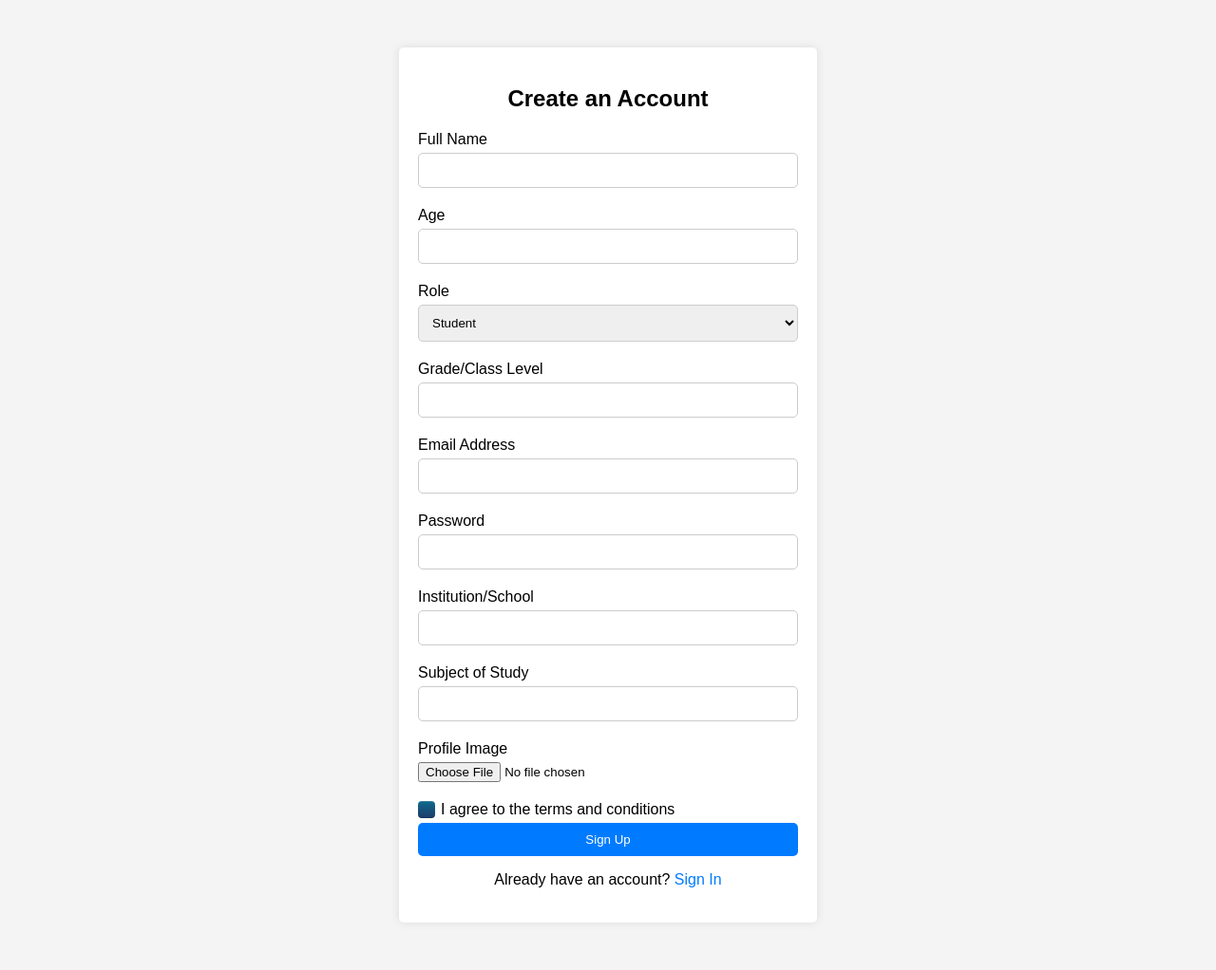
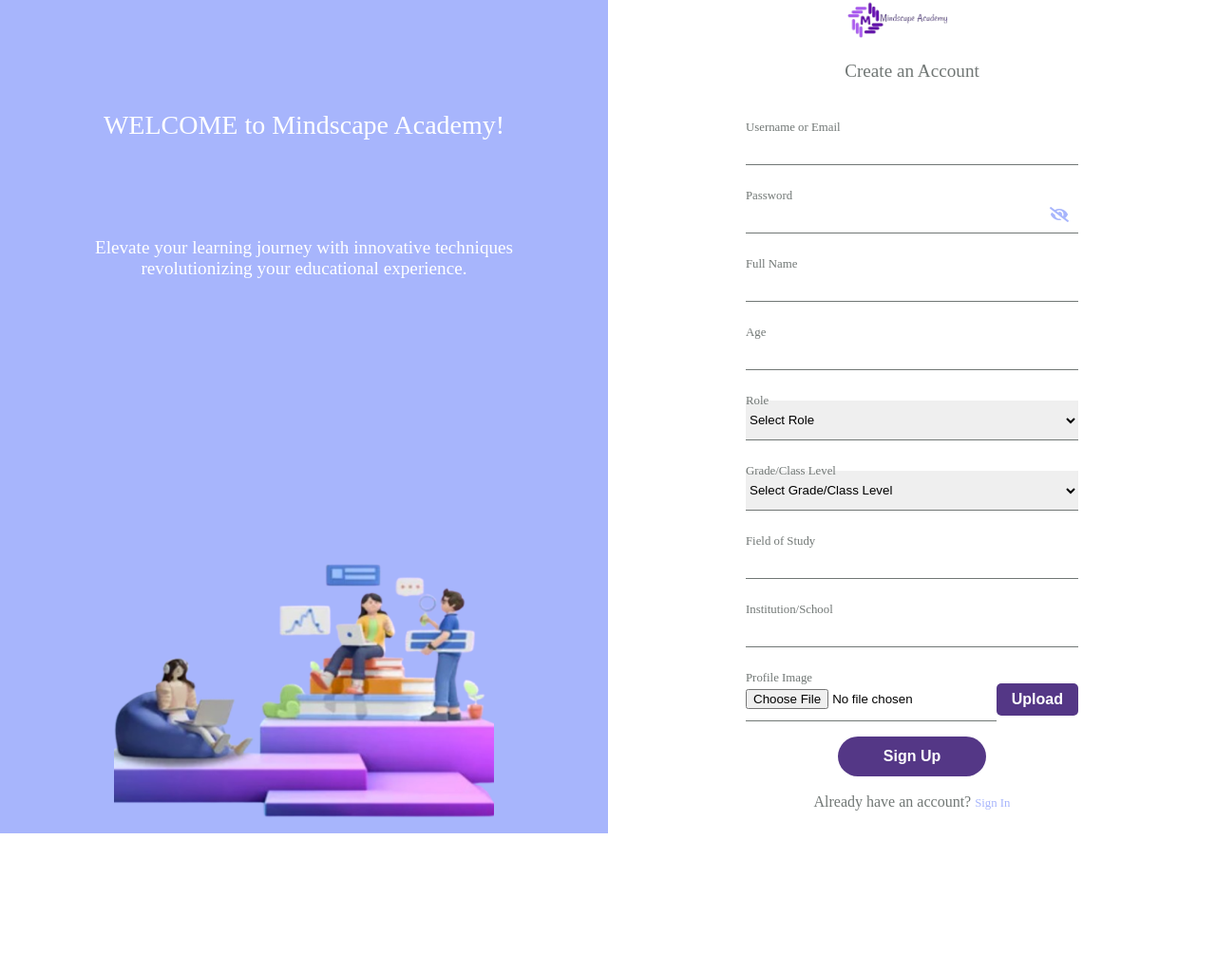
Before and after one commit to reemini/MindEscapeAcademy, a Django app: page /signup in a window 1280 px wide. Shown: the whole page at 95% size. After the commit the page ends 878 px from the top, so only its background shows below. Run offline with Django 5.2, Linux system fonts and the light colour scheme.

Commit message:
sign up page almost done

```diff
--- a/page/static/page/css/login style.css
+++ b/page/static/page/css/login style.css
@@ -40,7 +40,7 @@
   max-width: 400px;
 }
 
-.container__left h2 {
+.container__left h1 {
   font-size: 1.75rem;
   font-weight: 500;
   color: var(--white);
--- a/page/static/page/css/signup style.css
+++ b/page/static/page/css/signup style.css
@@ -1,174 +1,197 @@
-/* signup_style.css */
+@import url("https://fonts.googleapis.com/css2?family=Poppins:wght@400;500;600&display=swap");
+
+:root {
+  --primary-color: #A7B5FC;
+  --secondary-color: #717775;
+  --text-dark: #333333;
+  --text-light: #767268;
+  --extra-light: #f3f4f6;
+  --white: #ffffff;
+}
+
+* {
+  padding: 0;
+  margin: 0;
+  box-sizing: border-box;
+}
 
 body {
-    font-family: Arial, sans-serif;
-    margin: 0;
-    padding: 0;
-    background-color: #f4f4f4;
+  font-family: 'Times New Roman', Times, serif;
 }
 
 .container {
-    max-width: 400px;
-    margin: 50px auto;
-    background-color: #fff;
-    padding: 20px;
-    border-radius: 5px;
-    box-shadow: 0 0 10px rgba(0, 0, 0, 0.1);
+  min-height: 100vh;
+  display: grid;
+  grid-template-columns: repeat(2, 1fr);
 }
 
-  .container h2 {
+.container__left {
+  padding: 1rem;
+  display: flex;
+  flex-direction: column;
+  align-items: center;
+  justify-content: center;
+  gap: 12rem;
+  background-color: var(--primary-color);
+}
+
+.container__left img {
+  width: 100%;
+  max-width: 400px;
+  margin-top: auto;
+}
+
+.container__left h1 {
+  font-size: 1.75rem;
+  font-weight: 500;
+  color: var(--white);
+  margin-top: 100px;
+}
+
+.container__left p {
+  max-width: 500px;
+  font-size: 1.2rem;
+  text-align: center;
+  color: var(--white);
+  margin-top: -90px;
+  margin-bottom: -90px;
+}
+
+.container__right {
+  display: flex;
+  align-items: center;
+  justify-content: center;
+}
+
+.content {
+  width: 100%;
+  max-width: 350px;
+  display: grid;
+  gap: 1rem;
+}
+
+.logo-remove {
+  max-width: 150px;
+  margin: auto;
+  margin-bottom: 0.5rem;
+}
+
+.header {
+  margin-bottom: 1rem;
+  font-size: 1.2rem;
+  font-weight: 500;
+  color: var(--secondary-color);
   text-align: center;
 }
 
-  .form-group {
-    margin-bottom: 20px;
+form {
+  display: grid;
 }
 
-  label {
-    display: block;
-    margin-bottom: 5px;
+.input__group {
+  position: relative;
+  margin: 1rem 0;
+  display: flex;
 }
 
-  input[type="text"],
-  input[type="email"],
-  input[type="password"],
-  input[type="number"],
-  select,
-  button {
-    width: 100%;
-    padding: 10px;
-    border: 1px solid #ccc;
-    border-radius: 5px;
+form label {
+  position: absolute;
+  top: 50%;
+  left: 0;
+  transform: translateY(-50%);
+  font-size: 0.9rem;
+  color: var(--secondary-color);
+  pointer-events: none;
+  transition: 0.3s;
 }
 
-  button {
+form input, form select {
+  padding: 0.75rem 0;
   width: 100%;
-    padding: 10px;
-    background-color: #007bff;
-    color: #fff;
+  outline: none;
+  border: none;
+  border-bottom: 1px solid var(--secondary-color);
+  line-height: 1px;
+}
+
+form input:not(:placeholder-shown) ~ label,
+form input:focus ~ label {
+  top: 0;
+  font-size: 0.8rem;
+}
+
+form select:not(:placeholder-shown) ~ label,
+form select:focus ~ label {
+  top: 0;
+  font-size: 0.8rem;
+}
+
+form p {
+  text-align: right;
+  margin-bottom: 1.5rem;
+}
+
+form p a {
+  font-size: 0.8rem;
+  font-weight: 500;
+  color: var(--primary-color);
+  text-decoration: none;
+}
+
+form button {
+  padding: 0.75rem 3rem;
+  max-width: fit-content;
+  margin: auto;
+  outline: none;
+  border: none;
+  border-radius: 5rem;
+  font-size: 1rem;
+  font-weight: 600;
+  color: var(--white);
+  background-color: #543786;
+  cursor: pointer;
+  transition: 0.3s;
+}
+
+form button:hover {
+  background-color: #543786;
+}
+
+.input__group button {
+  background-color: #543786;
+  color: var(--white);
+  padding: 0.5rem 1rem;
   border: none;
   border-radius: 5px;
   cursor: pointer;
 }
 
-  button:hover {
-    background-color: #0056b3;
-  }
 
-  p {
+.create__account {
+  color: var(--secondary-color);
   text-align: center;
 }
 
-  p a {
-    color: #007bff;
-    text-decoration: none;
+.create__account a {
+  color: var(--primary-color);
 }
 
-  p a:hover {
-    text-decoration: underline;
+@media (max-width: 788px) {
+  .container {
+    grid-template-columns: repeat(1, 1fr);
   }
 
-  /* Pop-up Message Styling */
-.popup {
-    display: none;
-    position: fixed;
-    top: 50%;
-    left: 50%;
-    transform: translate(-50%, -50%);
-    background-color: rgba(0, 0, 0, 0.5);
-    width: 80%;
-    max-width: 500px;
-    padding: 20px;
-    border-radius: 10px;
-    z-index: 999;
+  .container__left,
+  .container__right {
+    min-height: 100vh;
+  }
 }
 
-  .popup-content {
-    background-color: #fff;
-    padding: 20px;
-    border-radius: 10px;
-    text-align: center;
+#togglePasswordIcon {
+  position: absolute;
+  right: 10px;
+  top: 50%;
+  transform: translateY(-50%);
+  cursor: pointer;
+  color: var(--primary-color);
 }
-
-  .close {
-    position: absolute;
-    top: 10px;
-    right: 10px;
-    cursor: pointer;
-  }
-
-  #ok-btn {
-    margin-top: 20px;
-    padding: 10px 20px;
-    background-color: #007bff;
-    color: #fff;
-    border: none;
-    border-radius: 5px;
-    cursor: pointer;
-  }
-
-  #ok-btn:hover {
-    background-color: #0056b3;
-  }
-
-  .checkbox-wrapper-65 *,
-.checkbox-wrapper-65 ::after,
-.checkbox-wrapper-65 ::before {
-  box-sizing: border-box;
-}
-
-.checkbox-wrapper-65 .cbx {
-  position: relative;
-  display: block;
-  float: left;
-  width: 18px;
-  height: 18px;
-  border-radius: 4px;
-  background-color: #1c4780;
-  background-image: linear-gradient(#0f698d, #1d3c6b);
-  box-shadow: inset 0 1px 1px rgba(255, 255, 255, 0.15), inset 0 -1px 1px rgba(0, 0, 0, 0.15);
-  transition: all 0.15s ease;
-  margin-right: 6px; /* Adjusted margin for positioning */
-}
-
-.checkbox-wrapper-65 .cbx svg {
-  position: absolute;
-  top: 3px;
-  left: 3px;
-  fill: none;
-  stroke-linecap: round;
-  stroke-linejoin: round;
-  stroke: #fff;
-  stroke-width: 2;
-  stroke-dasharray: 17;
-  stroke-dashoffset: 17;
-  transform: translate3d(0, 0, 0);
-}
-
-.checkbox-wrapper-65 .cbx + span {
-  float: left;
-}
-
-.checkbox-wrapper-65 {
-  user-select: none;
-}
-
-.checkbox-wrapper-65 label {
-  display: inline-block;
-  cursor: pointer;
-}
-
-.checkbox-wrapper-65 input[type="checkbox"] {
-  display: none;
-  visibility: hidden;
-}
-
-.checkbox-wrapper-65 input[type="checkbox"]:checked + .cbx {
-  background-color: #8e791d;
-  background-image: linear-gradient(#2584d2, #1d52c1);
-}
-
-.checkbox-wrapper-65 input[type="checkbox"]:checked + .cbx svg {
-  stroke-dashoffset: 0;
-  transition: all 0.15s ease;
-}
--- a/templates/page/signup.html
+++ b/templates/page/signup.html
@@ -1,113 +1,95 @@
 {% block content %}
 {% load static %}
+
+  <title>Registeration page</title>
   <link rel="stylesheet" href="{% static 'page/css/signup style.css' %}">
-<title>Registration</title>
+  <link rel="stylesheet" href="https://cdnjs.cloudflare.com/ajax/libs/font-awesome/5.15.4/css/all.min.css">
+</head>
   <div class="container">
-  <h2>Create an Account</h2>
-  <form action="#" id="signup-form">
-    <div class="form-group">
-      <label for="fullname">Full Name</label>
-      <input type="text" id="fullname" name="fullname" required>
+    <div class="container__left">
+      <h1> WELCOME to Mindscape Academy!</h1>
+      <p>
+        Elevate your learning journey with innovative techniques
+        revolutionizing your educational experience.
+      </p>
+      <img src="{% static 'images/signup.png' %}" alt="this is the sign-up page" />
     </div>
-    <div class="form-group">
+    <div class="container__right">
+      <div class="content">
+        <img class="logo-remove" src="{% static 'images/logo-remove.png' %}" alt="logo" />
+        <p class="header">Create an Account</p>
+        <form>
+          <div class="input__group">
+            <input type="text" required />
+            <label for="username">Username or Email</label>
+          </div>
+          <div class="input__group">
+            <input type="password" id="passwordInput" required />
+            <label for="password">Password</label>
+            <i id="togglePasswordIcon" class="fas fa-eye-slash" onclick="togglePasswordVisibility()"></i>
+          </div>
+          <div class="input__group">
+            <input type="text" required />
+            <label for="fullName">Full Name</label>
+          </div>
+          <div class="input__group">
+            <input type="number" required />
             <label for="age">Age</label>
-      <input type="number" id="age" name="age" required>
           </div>
-    <div class="form-group">
+          <div class="input__group">
+            <select required>
+              <option value="" disabled selected>Select Role</option>
+              <option value="student">Student</option>
+              <option value="teacher">Teacher</option>
+              <option value="parent">Parent</option>
+            </select>
             <label for="role">Role</label>
-      <select id="role" name="role" required>
-        <option value="Student">Student</option>
-        <option value="Teacher">Teacher</option>
-        <option value="Parent">Parent</option>
+          </div>
+          <div class="input__group">
+            <select required>
+              <option value="" disabled selected>Select Grade/Class Level</option>
+              <option value="grade1">Grade 1</option>
+              <option value="grade2">Grade 2</option>
+              <!-- Add more options as needed -->
             </select>
+            <label for="gradeLevel">Grade/Class Level</label>
           </div>
-    <div class="form-group">
-      <label for="grade">Grade/Class Level</label>
-      <input type="text" id="grade" name="grade" required>
+          <div class="input__group">
+            <input type="text" required />
+            <label for="fieldOfStudy">Field of Study</label>
           </div>
-    <div class="form-group">
-      <label for="email">Email Address</label>
-      <input type="email" id="email" name="email" required>
+          <div class="input__group">
+            <input type="text" required />
+            <label for="school">Institution/School</label>
           </div>
-    <div class="form-group">
-      <label for="password">Password</label>
-      <input type="password" id="password" name="password" required>
+          <div class="input__group">
+            <input type="file" id="profileImage" accept="image/*" required />
+            <label for="profileImage">Profile Image</label>
+            <button type="button">Upload</button>
           </div>
-    <div class="form-group">
-      <label for="institution">Institution/School</label>
-      <input type="text" id="institution" name="institution" required>
-    </div>
-    <div class="form-group">
-      <label for="subject">Subject of Study</label>
-      <input type="text" id="subject" name="subject" required>
-    </div>
-    <div class="form-group">
-      <label for="profile-pic">Profile Image</label>
-      <input type="file" id="profile-pic" name="profile-pic" accept="image/*">
-    </div>
-    <div class="checkbox-wrapper-65">
-      <label for="cbk1-65">
-        <input id="cbk1-65" type="checkbox">
-        <span class="cbx">
-          <svg viewBox="0 0 12 11" height="11px" width="12px">
-            <polyline points="1 6.29411765 4.5 10 11 1"></polyline>
-          </svg>
-        </span>
-        <span>I agree to the terms and conditions</span>
-      </label>
-    </div>
-    <button type="submit" id="signup-btn">Sign Up</button>
+          <button>Sign Up</button><br>
+          <p class="create__account">
+            Already have an account? <a href="{% url 'login' %}">Sign In</a>
+          </p>
         </form>
-  <p>Already have an account? <a href="{% url 'login' %}">Sign In</a></p>
-</div>
-
-
-<!-- Pop-up Message -->
-<div class="popup" id="popup-message">
-  <div class="popup-content">
-    <span class="close" id="close-popup">&times;</span>
-    <h3>POP-UP Message</h3>
-    <p>THANK YOU!<br>
-      We are Happy for having you here.<br>
-      We will review your account information and process your request to assign you for your role. We will notify you soon via email, Stay Tuned...</p>
-    <button id="ok-btn">Ok</button>
       </div>
     </div>
+  </div>
+  <script>
+    function togglePasswordVisibility() {
+      var passwordInput = document.getElementById("passwordInput");
+      var togglePasswordIcon = document.getElementById("togglePasswordIcon");
 
-<script>
-// Get the sign-up form and sign-up button
-const signupForm = document.getElementById('signup-form');
-const signupButton = document.getElementById('signup-btn');
-
-// Get the pop-up message and close button
-const popup = document.getElementById('popup-message');
-const closePopup = document.getElementById('close-popup');
-
-// Function to show the pop-up message
-function showPopup() {
-  popup.style.display = 'block';
+      if (passwordInput.type === "password") {
+        passwordInput.type = "text";
+        togglePasswordIcon.classList.remove("fa-eye-slash");
+        togglePasswordIcon.classList.add("fa-eye");
+      } else {
+        passwordInput.type = "password";
+        togglePasswordIcon.classList.remove("fa-eye");
+        togglePasswordIcon.classList.add("fa-eye-slash");
       }
-
-// Function to hide the pop-up message
-function hidePopup() {
-  popup.style.display = 'none';
     }
-
-// Event listener for sign-up button click
-signupButton.addEventListener('click', function(event) {
-  event.preventDefault(); // Prevent form submission for demonstration purpose
-  showPopup();
-});
-
-// Event listener for close button click
-closePopup.addEventListener('click', function() {
-  hidePopup();
-});
-
-// Event listener for "Ok" button click to close the pop-up message
-document.getElementById('ok-btn').addEventListener('click', function() {
-  hidePopup();
-});
   </script>
 
 {% endblock %}
```
Also changed, not shown: templates/page/login.html (+4 -14 lines). Lines whose indentation alone changed are shown as unchanged.
